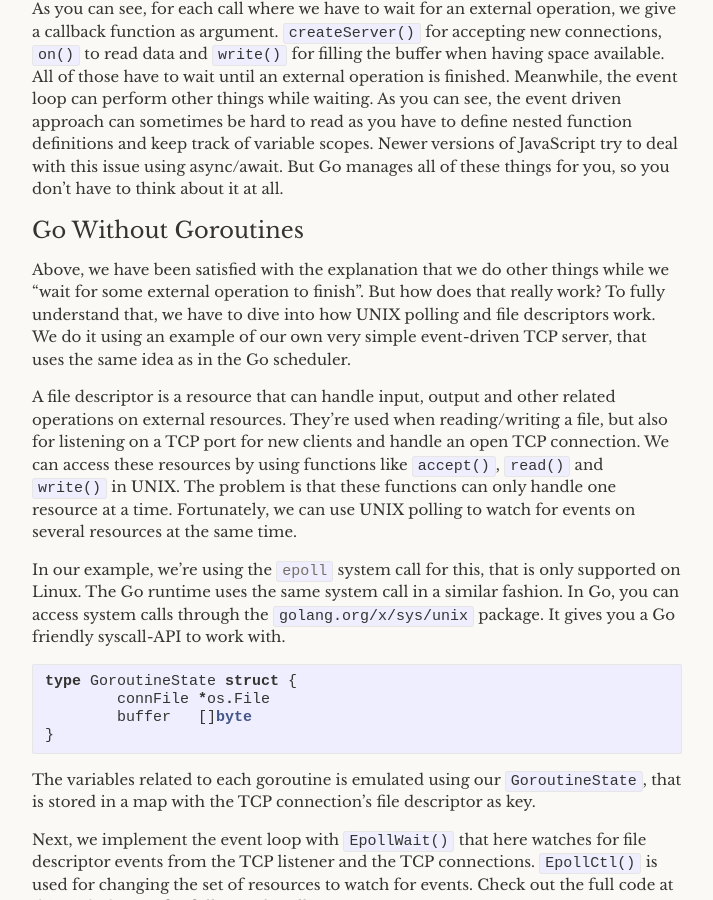
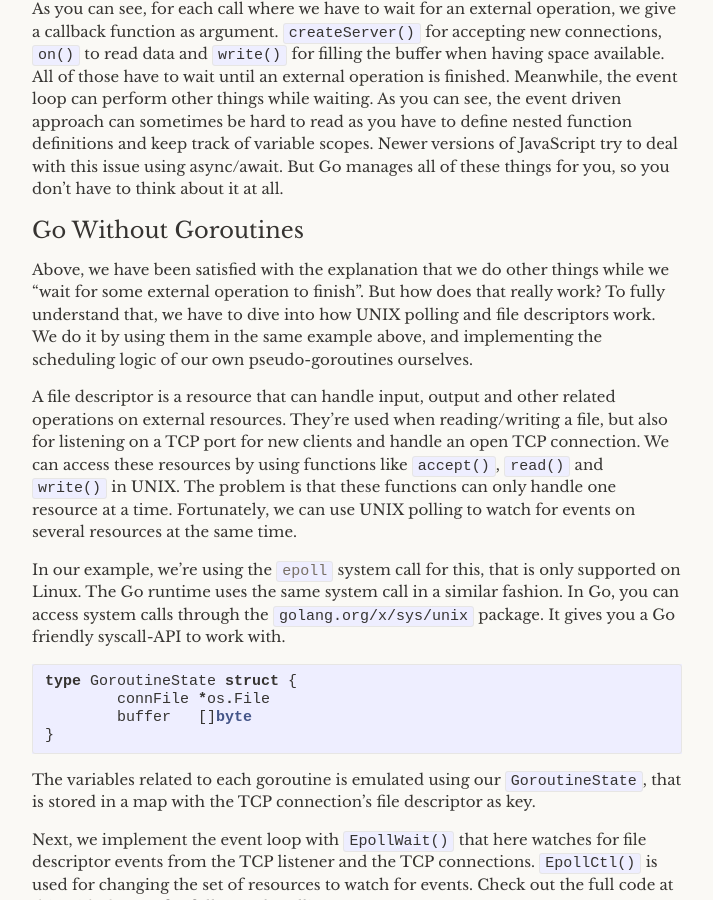
Before and after one commit to HadarGreinsmark/hadargreinsmark.github.io, a Jekyll site: the page built from _posts/2017-12-27-lightweight-goroutines.md, in a window 1280 px wide and 900 px high, scrolled down 2303 px. Shown: the whole window, without its empty margins (283-996 px from the left). Built offline with Jekyll 4.4.1, drawn with Linux system fonts in a browser that asks for light colours; some web fonts are replaced.

Commit message:
Adjust article2

```diff
--- a/_posts/2017-12-27-lightweight-goroutines.md
+++ b/_posts/2017-12-27-lightweight-goroutines.md
@@ -69,7 +69,7 @@ As you can see, for each call where we have to wait for an external operation, w
 
 # Go Without Goroutines
 
-Above, we have been satisfied with the explanation that we do other things while we "wait for some external operation to finish". But how does that really work? To fully understand that, we have to dive into how UNIX polling and file descriptors work. We do it using an example of our own very simple event-driven TCP server, that uses the same idea as in the Go scheduler.
+Above, we have been satisfied with the explanation that we do other things while we "wait for some external operation to finish". But how does that really work? To fully understand that, we have to dive into how UNIX polling and file descriptors work. We do it by using them in the same example above, and implementing the scheduling logic of our own pseudo-goroutines ourselves.
 
 A file descriptor is a resource that can handle input, output and other related operations on external resources. They're used when reading/writing a file, but also for listening on a TCP port for new clients and handle an open TCP connection. We can access these resources by using functions like `accept()`, `read()` and `write()` in UNIX. The problem is that these functions can only handle one resource at a time. Fortunately, we can use UNIX polling to watch for events on several resources at the same time.
 
```
